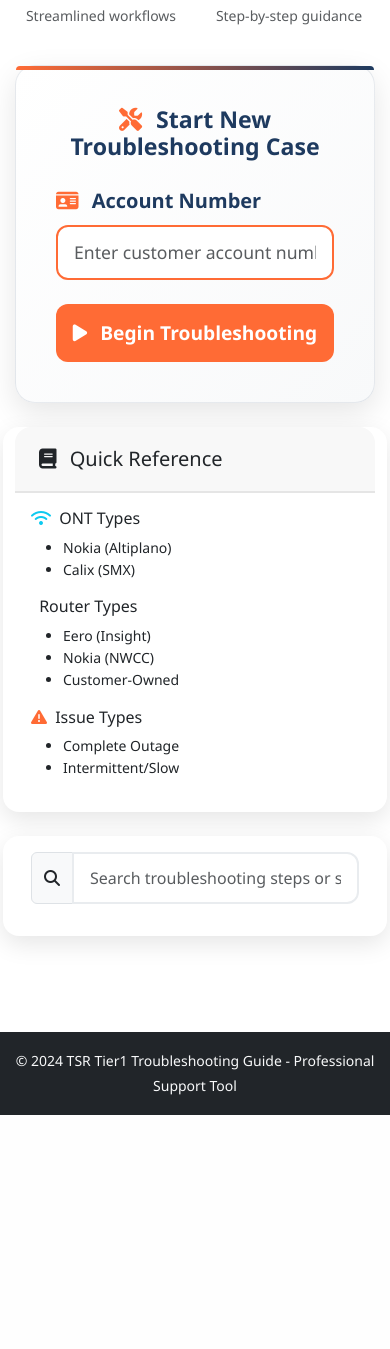
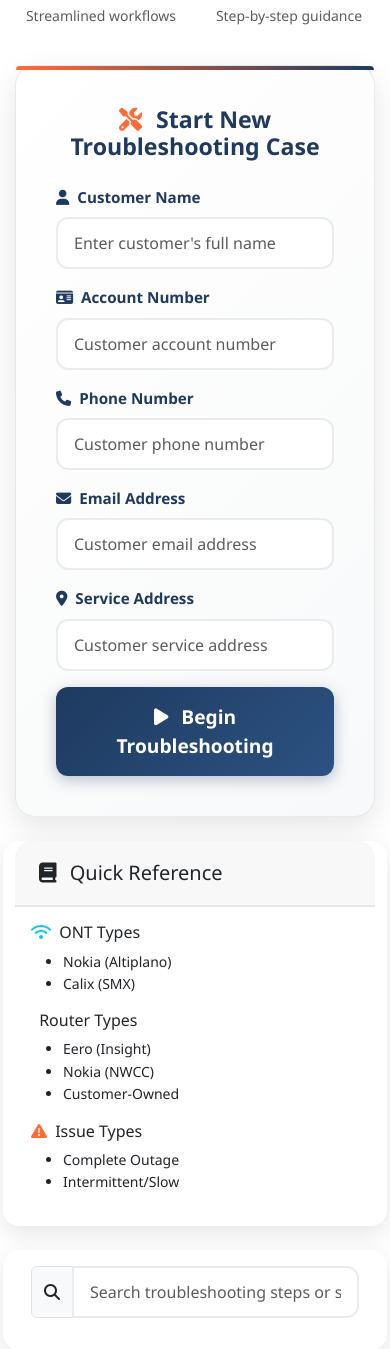
Before and after one commit to vfernandez08/tsr-troubleshooting-app, a Flask app: page / in a window 390 px wide. Shown: the part 500-1849 px from the top of the page. Before the commit the page ends 1615 px from the top, so only its background shows below. Run offline with Flask 3, Linux system fonts and the light colour scheme.

Commit message:
Gather detailed customer information when starting a new support case
Updates the new case form in `index.html` to collect customer name, phone, email, address and modifies `start_case` route.

Replit-Commit-Author: Agent
Replit-Commit-Session-Id: b1ee0892-3e47-48cc-8496-e4c2efce3eca

```diff
--- a/routes.py
+++ b/routes.py
@@ -15,13 +15,13 @@ def start_case():
     # Generate unique case number
     case_number = f"TSR-{datetime.now().strftime('%Y%m%d')}-{str(uuid.uuid4())[:8].upper()}"
 
-    # Get customer information - only account number for now
+    # Get customer information
     customer_info = {
+        'name': request.form.get('customer_name', ''),
         'account': request.form.get('account_number', ''),
-        'name': '',  # Will be collected later
-        'phone': '',  # Will be collected later
-        'email': '',  # Will be collected later
-        'address': ''  # Will be collected later
+        'phone': request.form.get('phone_number', ''),
+        'email': request.form.get('email', ''),
+        'address': request.form.get('address', '')
     }
 
     # Create new case
@@ -40,7 +40,7 @@ def start_case():
     session['current_step'] = 'START'
     session['step_history'] = []
 
-    return redirect(url_for('troubleshoot'))
+    return redirect(url_for('troubleshoot_wizard'))
 
 @app.route('/troubleshoot_wizard')
 def troubleshoot_wizard():
--- a/templates/index.html
+++ b/templates/index.html
@@ -47,23 +47,67 @@
                     Start New Troubleshooting Case
                 </h3>
                     <form method="POST" action="{{ url_for('start_case') }}" id="newCaseForm">
-                        <div class="row justify-content-center">
+                        <div class="row">
                             <div class="col-md-6">
-                                <div class="mb-4">
-                                    <label for="account_number" class="form-label fs-5">
-                                        <i class="fas fa-id-card me-2" style="color: var(--ezee-orange);"></i>
+                                <div class="mb-3">
+                                    <label for="customer_name" class="form-label">
+                                        <i class="fas fa-user me-1"></i>
+                                        Customer Name
+                                    </label>
+                                    <input type="text" class="form-control" id="customer_name" name="customer_name"
+                                           placeholder="Enter customer's full name" required>
+                                </div>
+                            </div>
+                            <div class="col-md-6">
+                                <div class="mb-3">
+                                    <label for="account_number" class="form-label">
+                                        <i class="fas fa-id-card me-1"></i>
                                         Account Number
                                     </label>
-                                    <input type="text" class="form-control form-control-lg" id="account_number" name="account_number"
-                                           placeholder="Enter customer account number" required
-                                           style="border: 2px solid var(--ezee-orange); font-size: 1.1rem;">
+                                    <input type="text" class="form-control" id="account_number" name="account_number"
+                                           placeholder="Customer account number">
+                                </div>
+                            </div>
+                        </div>
+
+                        <div class="row">
+                            <div class="col-md-6">
+                                <div class="mb-3">
+                                    <label for="phone_number" class="form-label">
+                                        <i class="fas fa-phone me-1"></i>
+                                        Phone Number
+                                    </label>
+                                    <input type="tel" class="form-control" id="phone_number" name="phone_number"
+                                           placeholder="Customer phone number">
+                                </div>
+                            </div>
+                            <div class="col-md-6">
+                                <div class="mb-3">
+                                    <label for="email" class="form-label">
+                                        <i class="fas fa-envelope me-1"></i>
+                                        Email Address
+                                    </label>
+                                    <input type="email" class="form-control" id="email" name="email"
+                                           placeholder="Customer email address">
+                                </div>
+                            </div>
+                        </div>
+
+                        <div class="row">
+                            <div class="col-12">
+                                <div class="mb-3">
+                                    <label for="address" class="form-label">
+                                        <i class="fas fa-map-marker-alt me-1"></i>
+                                        Service Address
+                                    </label>
+                                    <input type="text" class="form-control" id="address" name="address"
+                                           placeholder="Customer service address" required>
                                 </div>
                             </div>
                         </div>
 
                         <div class="d-grid">
-                            <button type="submit" class="btn btn-lg"
-                                    style="background: var(--ezee-orange); border: none; color: white; font-weight: 600; padding: 15px;">
+                            <button type="submit" class="btn btn-primary btn-lg">
                                 <i class="fas fa-play me-2"></i>
                                 Begin Troubleshooting
                             </button>
```
Also changed, not shown: instance/tsr_troubleshooting.db.
